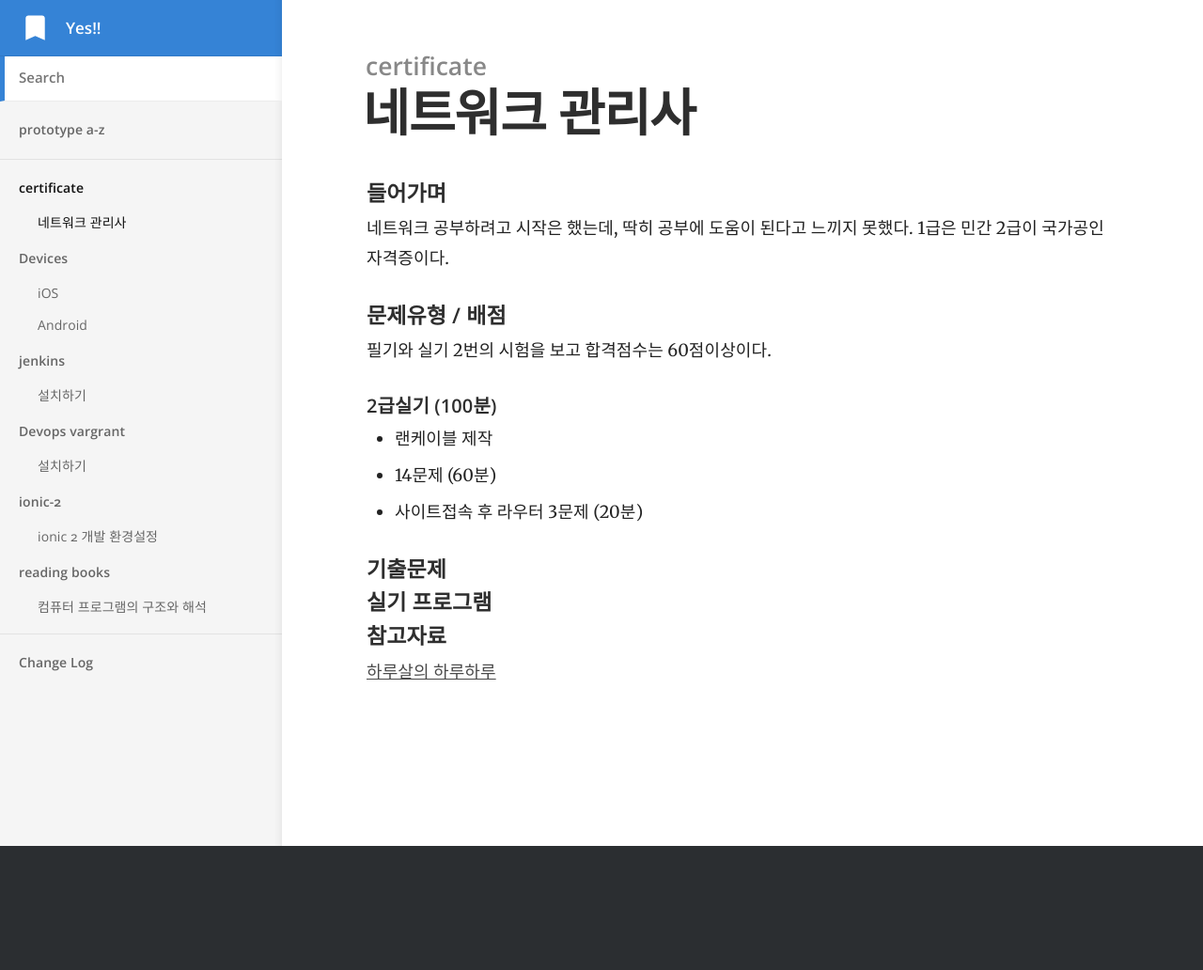
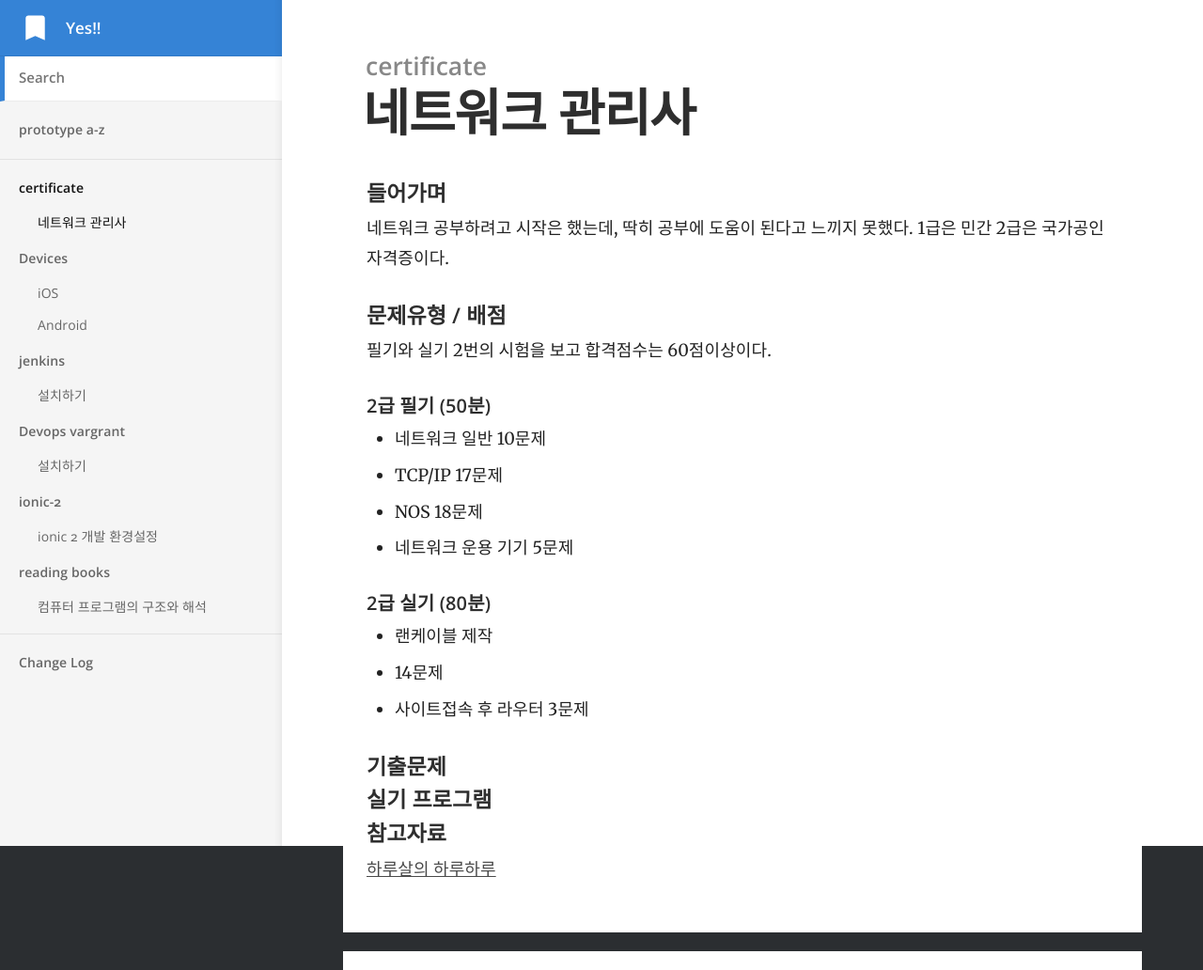
Before and after one commit to j2yes/j2yes.github.io, a Jekyll site: the page built from _docs/certificate/2017-08-01-network.md, in a window 1280 px wide. Shown: the whole page at 94% size. Built offline with Jekyll 4.4.1, drawn with Linux system fonts in a browser that asks for light colours; comment, search, counter and statistics services are not loaded; before the commit the page ends 900 px from its top, so only the background shows below that.

Commit message:
Updated '_docs/certificate/2017-08-01-network.md' via CloudCannon

```diff
--- a/_docs/certificate/2017-08-01-network.md
+++ b/_docs/certificate/2017-08-01-network.md
@@ -7,15 +7,21 @@
 
 #### 들어가며
 네트워크 공부하려고 시작은 했는데, 딱히 공부에 도움이 된다고 느끼지 못했다.
-1급은 민간 2급이 국가공인 자격증이다.
+1급은 민간 2급은 국가공인 자격증이다.
 
 #### 문제유형 / 배점
 필기와 실기 2번의 시험을 보고 합격점수는 60점이상이다.
 
-##### 2급실기 (100분)
+##### 2급 필기 (50분)
+- 네트워크 일반 10문제
+- TCP/IP 17문제
+- NOS 18문제
+- 네트워크 운용 기기 5문제
+
+##### 2급 실기 (80분)
 - 랜케이블 제작
-- 14문제 (60분)
-- 사이트접속 후 라우터 3문제 (20분)
+- 14문제
+- 사이트접속 후 라우터 3문제
 
 #### 기출문제
 
```
